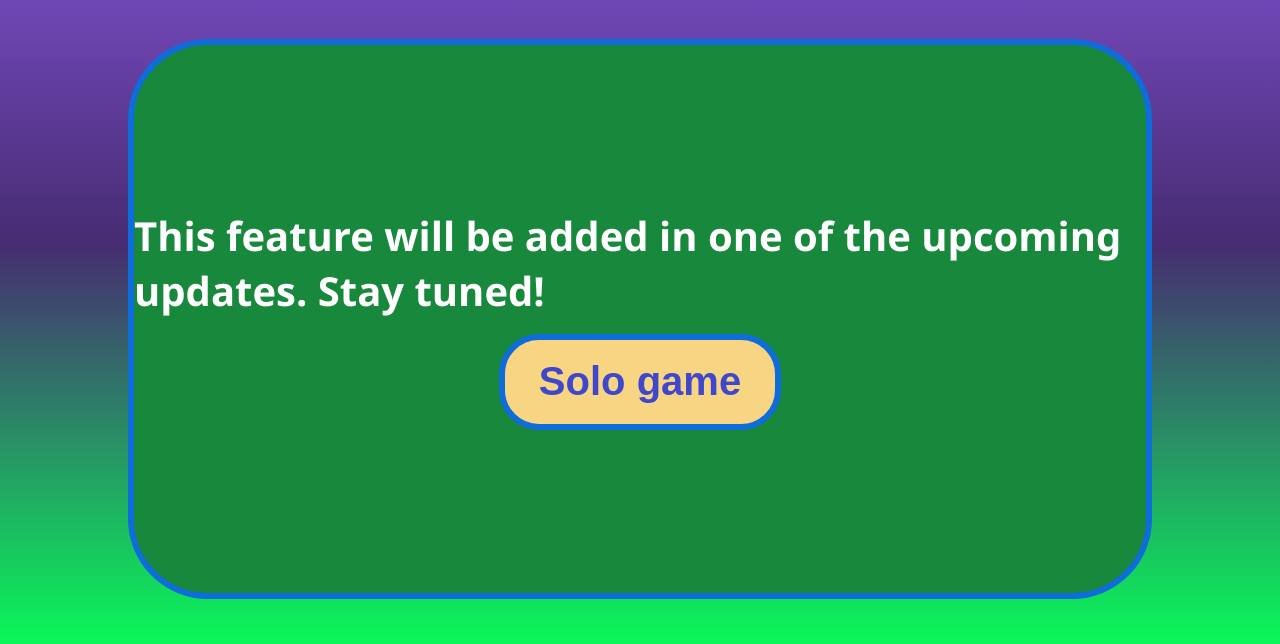
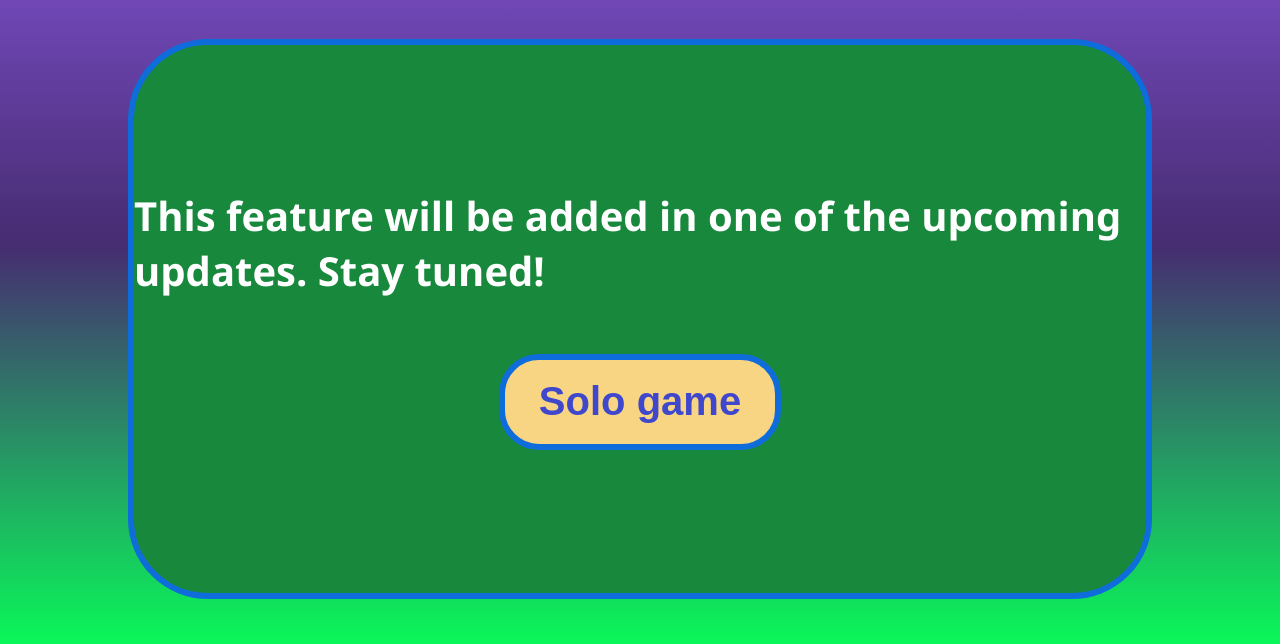
Before and after one commit to Kazan33333/Sports_Quiz_App, a PHP site: page /public/views/play_with_friends.php in a window 1280 px wide. Shown: the part 156-800 px from the top of the page. Run offline with PHP 8.4, Linux system fonts and the light colour scheme; a stand-in replaces the project's code that opens the database connection; some libraries are stand-ins or nearby versions.

Commit message:
small CSS fixes

```diff
--- /dev/null
+++ b/public/css/play_with_friends.css
@@ -0,0 +1,5 @@
+.info {
+    font-size: 40px;
+    font-weight: bold;
+    padding-bottom: 1em;
+}
--- a/public/css/quiz_sheet.css
+++ b/public/css/quiz_sheet.css
@@ -9,6 +9,7 @@
 }
 
 .question_no {
+    color: #F8D582;
     position: absolute;
     top: 17vh;
     left: 1vw;
@@ -17,9 +18,10 @@
 }
 
 .points {
+    color: #00FF00;
     position: absolute;
-    top: 30vh;
-    left: 2vw;
+    top: 26vh;
+    left: 1vw;
     font-size: 25px;
     font-weight: 500;
 }
--- a/public/views/play_with_friends.php
+++ b/public/views/play_with_friends.php
@@ -23,7 +23,9 @@
         </h2>
     </div>
     <div class="list1">
-        <a>This feature will be added in one of the upcoming updates. Stay tuned!</a>
+        <div class="info">
+            This feature will be added in one of the upcoming updates. Stay tuned!
+        </div>
         <a href="/solo_game">
             <button class="button_play" type="submit" id="play">Solo game</button>
         </a>
--- a/public/views/quiz_sheet.php
+++ b/public/views/quiz_sheet.php
@@ -32,9 +32,9 @@
     </div>
     <div class="points">
         <?php if(!isset($points) || $points == null || $points == 0) {
-            echo "0";
+            echo "✔: 0";
         }else {
-            echo $points;
+            echo '✔: ', $points;
         }
         ?> / 5
     </div>
```
